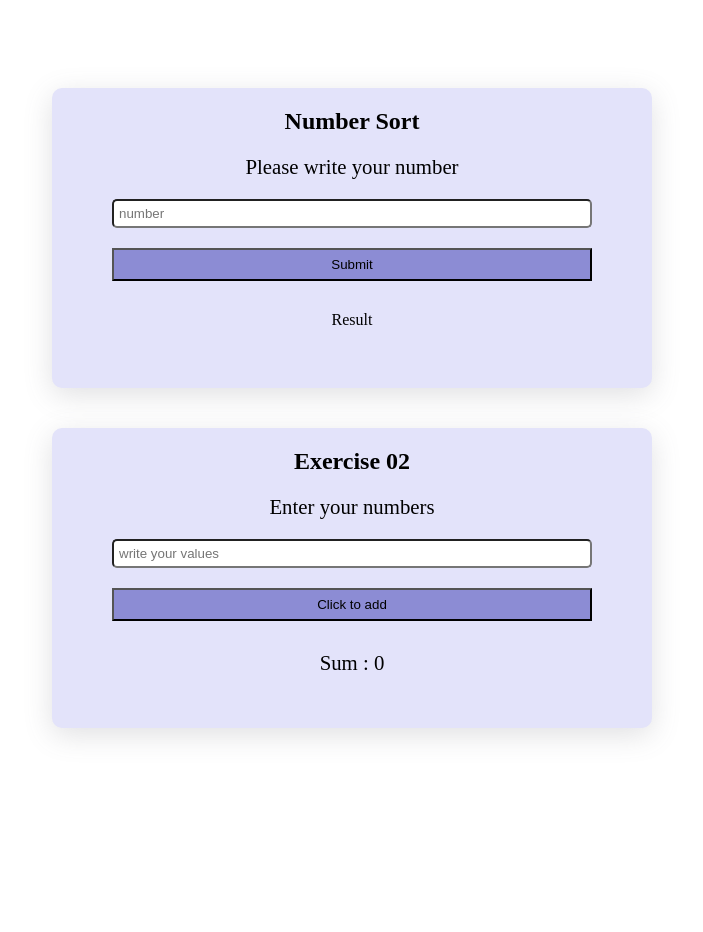
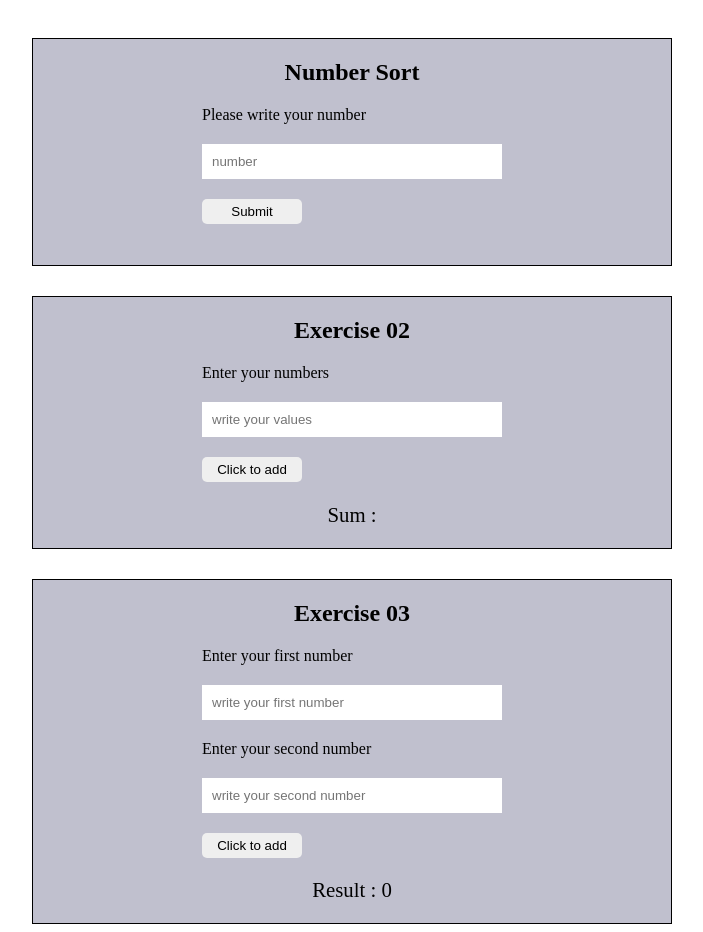
Before and after one commit to nsevindi87/Poco-NizamiSevindi, a plain HTML site: page Week03/Exercises/index.html in a window 1280 px wide. Shown: the whole page, without its empty margins (296-999 px from the left). Before the commit the page ends 816 px from the top, so only its background shows below. Drawn offline with Linux system fonts and the light colour scheme.

Commit message:
Week03-Friday

```diff
--- a/Week03/Exercises/index.html
+++ b/Week03/Exercises/index.html
@@ -17,7 +17,7 @@
           <button type="submit" id="button">Submit</button>
         </form>
       </main>
-      <div id="result">Result</div>
+      <p id="result"></p>
     </section>
 
     <section>
@@ -33,7 +33,29 @@
           <button type="submit">Click to add</button>
         </form>
       </main>
-      <div id="result02">Sum : 0</div>
+      <p>Sum :<span id="result02"></span></p>
+    </section>
+
+    <section>
+      <h2>Exercise 03</h2>
+      <main>
+        <form id="form03">
+          <label for="userNumber03">Enter your first number</label>
+          <input
+            type="number"
+            placeholder="write your first number"
+            id="userNumber03"
+          />
+          <label for="userNumber04">Enter your second number</label>
+          <input
+            type="number"
+            placeholder="write your second number"
+            id="userNumber04"
+          />
+          <button type="submit">Click to add</button>
+        </form>
+      </main>
+      <p>Result : <span id="result03">0 </span></p>
     </section>
 
     <script src="./script.js"></script>
--- a/Week03/Exercises/script.js
+++ b/Week03/Exercises/script.js
@@ -7,7 +7,8 @@ form.addEventListener("submit", function (e) {
 
   const userInput = document.getElementById("userNumber").value;
   let sortedNumber = sortedNumberFunc(userInput);
-  result.innerHTML = sortedNumber;
+  result.textContent = `Your sorted list is: [${sortedNumber}]`;
+  document.getElementById("userNumber").value = "";
 });
 
 function sortedNumberFunc(pStr) {
@@ -23,9 +24,11 @@ let sum = 0;
 
 //SUBMIT EVENT
 form02.addEventListener("submit", function (e) {
+  e.preventDefault();
   const userInput2 = parseInt(document.getElementById("userNumber02").value);
   let sumValue = handleSum(userInput2);
   result02.textContent = sumValue;
+  document.getElementById("userNumber02").value = "";
 });
 
 //ADD LOGIc
@@ -34,3 +37,28 @@ function handleSum(pNum) {
 }
 
 //EXAMPLE03
+const result03 = document.getElementById("result03");
+const form03 = document.getElementById("form03");
+let res;
+
+form03.addEventListener("submit", function (e) {
+  e.preventDefault();
+  const userNumber03 = parseInt(document.getElementById("userNumber03").value);
+  const userNumber04 = parseInt(document.getElementById("userNumber04").value);
+  let result = handleSubstract(userNumber03, userNumber04);
+  result03.textContent = result;
+  document.getElementById("userNumber03").value = "";
+  document.getElementById("userNumber04").value = "";
+});
+
+function handleSubstract(pValue1, pValue2) {
+  if (pValue1 > pValue2) {
+    let res = pValue2 - pValue1;
+    return res;
+  } else if (pValue2 > pValue1) {
+    let res = pValue1 - pValue2;
+    return res;
+  } else {
+    return 0;
+  }
+}
--- a/Week03/Exercises/style.css
+++ b/Week03/Exercises/style.css
@@ -8,7 +8,6 @@ html{
 
 body{
     width: 100%;
-    height: 100vh;
     display: flex;
     justify-content: center;
     align-items: center;
@@ -16,51 +15,30 @@ body{
 }
 
 section{
-    width: 600px;
-    height: 300px;
-    background-color: rgb(227, 227, 250);
-    border-radius: 10px;
-}
-
-h2{
-    text-align: center;
-}
-
-form{
+    width: 50%;
+    border: 1px solid black;
+    background-color: rgb(192, 192, 206);
     display: flex;
     flex-direction: column;
-    width: 80%;
-    margin: 20px auto;
-}
-
-section{
-    margin: 20px;
-    box-shadow: rgba(100, 100, 111, 0.2) 0px 7px 29px 0px;
-
-}
-
-label{
-    text-align: center;
-    font-size: 1.3rem;
+    align-items: center;
+    margin-top: 30px ;
 }
 
 input{
+    display: block;
+    padding: 10px;
+    width: 300px;
     margin: 20px 0;
-    padding: 5px;
-    border-radius: 5px;
+    border: none;
 }
 
 button{
-    padding: 7px;
-    background-color: rgb(140, 140, 212);
+    padding: 5px;
+    width: 100px;
+    border-radius: 5px;
+    border: none;
 }
 
-#result{
-    margin-top: 30px;
-    text-align: center;
-}
-#result02{
-    margin-top: 30px;
-    text-align: center;
+p{
     font-size: 1.3rem;
 }
```
